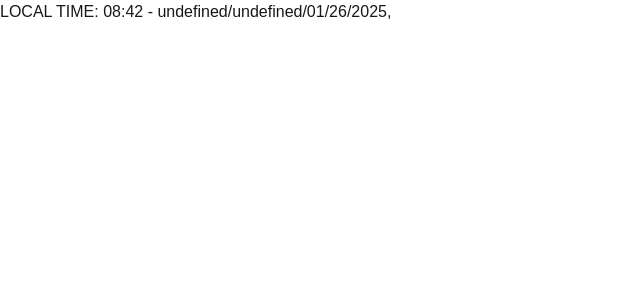
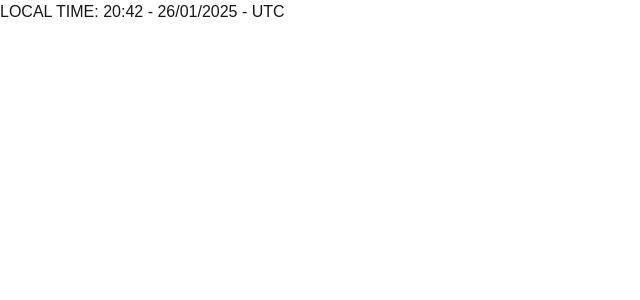
Before and after one commit to AJ7766/boxing, a Next.js app: page / in a window 1280 px wide. Shown: the top 300 px of the page, without its empty margins (0-640 px from the left). Built offline with nearby package versions, Linux system fonts and the light colour scheme.

Commit message:
Update Time.tsx

```diff
--- a/components/Time.tsx
+++ b/components/Time.tsx
@@ -1,4 +1,5 @@
 "use client"
+import { DateTime } from "luxon";
 import { useLayoutEffect, useState } from "react";
 
 export const Time = () => {
@@ -9,24 +10,11 @@ export const Time = () => {
         setIsClient(true);
     }, [])
 
-    return <div>LOCAL TIME: {isClient ? localTimeFormat2(date) : 'Loading...'}</div>
+    return <div>LOCAL TIME: {isClient ? localTimeFormat(date) : 'Loading...'}</div>
 }
 
-/* const localTimeFormat = (date: Date) => {
+const localTimeFormat = (date: Date) => {
     const localDateTime = DateTime.fromJSDate(date).setZone('local');
-    return localDateTime.toFormat('HH:mm - dd/MM/yyyy')
+    const timeZone = localDateTime.zoneName;
+    return localDateTime.toFormat('HH:mm - dd/MM/yyyy') + ' - ' + timeZone;
 }
- */
-const localTimeFormat2 = (date: Date) => {
-    const localDateTime = date.toLocaleString('default', {
-        hour: '2-digit',
-        minute: '2-digit',
-        day: '2-digit',
-        month: '2-digit',
-        year: 'numeric',
-    });
-    const [hours, minutes] = localDateTime.split(' ')[1].split(':');
-    const [year, month, day] = localDateTime.split(' ')[0].split('-');
-
-    return `${hours}:${minutes} - ${day}/${month}/${year}`;
-}
```
